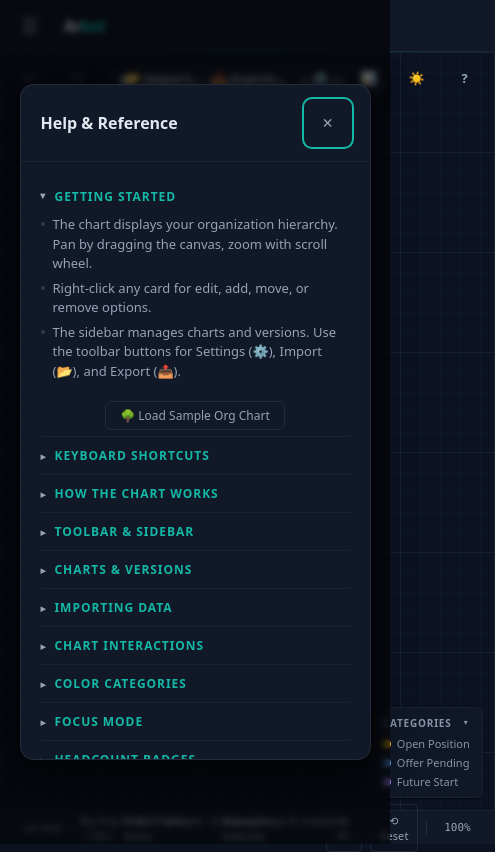
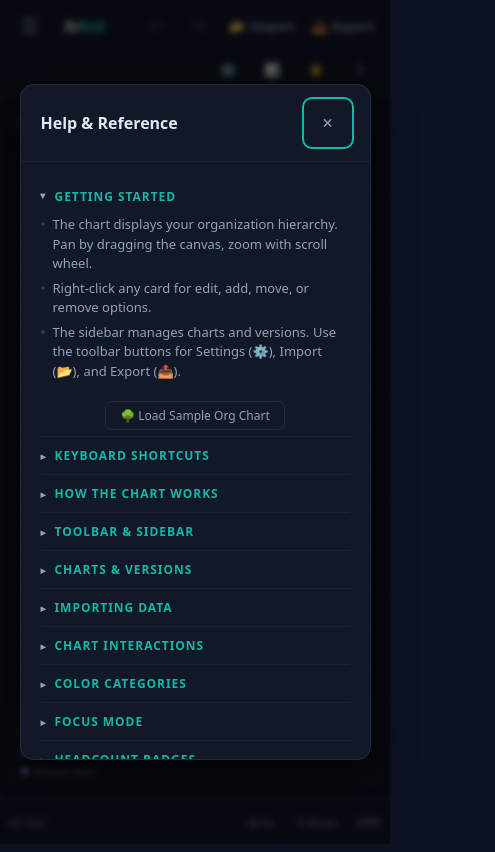
Before and after one commit to pedrofuentes/arbol, a website built with Vite: page index.html in a window 390 px wide. Shown: the whole page, 495 px wide, since content can reach past the window. Built offline with nearby package versions, Linux system fonts and the light colour scheme; files whose address does not match are found by name.

Commit message:
fix(mobile): compose the shell within phone viewports; unblock compare titles; fix first-load fit (#123)
* test(mobile): add failing shell composition checks

Co-authored-by: Copilot <223556219+Copilot@users.noreply.github.com>

* fix(mobile): compose shell within phone viewport

Co-authored-by: Copilot <223556219+Copilot@users.noreply.github.com>

* test(compare): add failing banner spacing checks

Co-authored-by: Copilot <223556219+Copilot@users.noreply.github.com>

* fix(compare): reserve title space for banner

Co-authored-by: Copilot <223556219+Copilot@users.noreply.github.com>

* test(fit): add failing sample-load fit checks

Co-authored-by: Copilot <223556219+Copilot@users.noreply.github.com>

* fix(fit): fit sample after scheduled render

Co-authored-by: Copilot <223556219+Copilot@users.noreply.github.com>

* style(tests): satisfy fit assertion lint

Co-authored-by: Copilot <223556219+Copilot@users.noreply.github.com>

---------

Co-authored-by: Copilot <223556219+Copilot@users.noreply.github.com>

```diff
--- a/src/init/footer-builder.ts
+++ b/src/init/footer-builder.ts
@@ -42,7 +42,7 @@ export function buildFooter(deps: FooterDeps): FooterElements {
   // Footer: Status area (left side)
   const footerLeft = document.createElement('div');
   footerLeft.className = 'footer-left';
-  footerLeft.style.cssText = 'display:flex;align-items:center;gap:8px;margin-right:auto;';
+  footerLeft.style.cssText = 'display:flex;align-items:center;gap:8px;margin-inline-end:auto;';
   footer.appendChild(footerLeft);
 
   const versionLabel = document.createElement('span');
@@ -54,6 +54,7 @@ export function buildFooter(deps: FooterDeps): FooterElements {
   footerLeft.appendChild(versionLabel);
 
   const versionSeparator = document.createElement('span');
+  versionSeparator.className = 'footer-version-separator';
   versionSeparator.style.cssText =
     'font-size:11px;color:var(--text-tertiary);font-family:var(--font-sans);';
   versionSeparator.textContent = t('footer.separator').trim();
@@ -68,6 +69,7 @@ export function buildFooter(deps: FooterDeps): FooterElements {
 
   // Save indicator — flashes briefly when settings are persisted
   const saveIndicator = document.createElement('span');
+  saveIndicator.className = 'footer-save-indicator';
   saveIndicator.style.cssText =
     'font-size:10px;color:var(--accent);font-family:var(--font-sans);font-weight:600;' +
     'opacity:0;transition:opacity 200ms ease;';
@@ -165,6 +167,7 @@ export function buildFooter(deps: FooterDeps): FooterElements {
 
   // Zoom indicator (will be appended to footer right, after Reset button)
   const zoomIndicator = document.createElement('span');
+  zoomIndicator.className = 'footer-zoom-indicator';
   zoomIndicator.style.cssText =
     'font-size:11px;color:var(--text-tertiary);font-family:var(--font-mono);min-width:36px;text-align:end;';
 
@@ -182,6 +185,7 @@ export function buildFooter(deps: FooterDeps): FooterElements {
 
   // Footer: Buttons (right side)
   const footerRight = document.createElement('div');
+  footerRight.className = 'footer-right';
   footerRight.style.cssText = 'display:flex;align-items:center;gap:var(--space-2);';
   footer.appendChild(footerRight);
 
@@ -330,6 +334,7 @@ export function buildFooter(deps: FooterDeps): FooterElements {
 
   // Zoom level indicator (right side, after Reset)
   const zoomSeparator = document.createElement('span');
+  zoomSeparator.className = 'footer-zoom-separator';
   zoomSeparator.style.cssText = 'width:1px;height:14px;background:var(--border-default);';
   footerRight.appendChild(zoomSeparator);
   footerRight.appendChild(zoomIndicator);
--- a/src/init/toolbar-builder.ts
+++ b/src/init/toolbar-builder.ts
@@ -4,7 +4,6 @@ import type { ThemeManager } from '../store/theme-manager';
 import type { OrgStore } from '../store/org-store';
 import { announce } from '../ui/announcer';
 import { showHelpDialog } from '../ui/help-dialog';
-import { SAMPLE_ORG } from '../data/sample-org';
 
 export interface ToolbarDeps {
   store: OrgStore;
@@ -15,6 +14,7 @@ export interface ToolbarDeps {
   onSettingsClick: () => void;
   onImportClick: () => void;
   onExportClick: () => void;
+  onLoadSample: () => void;
 }
 
 export interface ToolbarElements {
@@ -53,9 +53,11 @@ export function buildToolbar(deps: ToolbarDeps): ToolbarElements {
   helpBtn.setAttribute('aria-label', t('toolbar.help_aria'));
   helpBtn.textContent = t('toolbar.help_text');
   helpBtn.style.fontWeight = '700';
-  helpBtn.addEventListener('click', () => showHelpDialog({
-    onLoadSample: () => store.fromJSON(JSON.stringify(SAMPLE_ORG)),
-  }));
+  helpBtn.addEventListener('click', () =>
+    showHelpDialog({
+      onLoadSample: deps.onLoadSample,
+    }),
+  );
   headerRight.appendChild(helpBtn);
 
   // Undo / Redo (inserted before theme button to preserve DOM order)
--- a/src/main.ts
+++ b/src/main.ts
@@ -221,14 +221,24 @@ async function main(): Promise<void> {
 
   // Batched render: coalesces multiple onChange triggers into a single render frame
   let renderScheduled = false;
+  let fitAfterNextRender = false;
   const scheduleRender = () => {
     if (!renderScheduled) {
       renderScheduled = true;
       requestAnimationFrame(() => {
         renderScheduled = false;
         rerender();
+        if (fitAfterNextRender) {
+          fitAfterNextRender = false;
+          renderer.getZoomManager()?.fitToContent();
+        }
       });
     }
+  };
+
+  const loadSampleOrg = () => {
+    fitAfterNextRender = true;
+    store.fromJSON(JSON.stringify(SAMPLE_ORG));
   };
 
   // Initialize focus mode controller now that rerender is defined
@@ -446,6 +456,7 @@ async function main(): Promise<void> {
     headerRight,
     headerLeft: document.querySelector('.header-left')!,
     sidebar,
+    onLoadSample: loadSampleOrg,
     onSettingsClick: () => {
       // Snapshot current settings so Cancel can revert
       settingsSnapshot = { ...renderer.getOptions() };
@@ -1136,7 +1147,7 @@ async function main(): Promise<void> {
 
   rerender();
 
-  showFirstVisitHelp(() => store.fromJSON(JSON.stringify(SAMPLE_ORG)));
+  showFirstVisitHelp(loadSampleOrg);
 
   initOfflineBanner(chartArea);
   registerServiceWorker();
--- a/src/renderer/side-by-side-renderer.ts
+++ b/src/renderer/side-by-side-renderer.ts
@@ -210,7 +210,8 @@ export class SideBySideRenderer {
     const labelEl = document.createElement('div');
     labelEl.dataset.testid = `side-by-side-${side}-label`;
     Object.assign(labelEl.style, {
-      padding: '8px 12px',
+      padding: 'var(--space-2) var(--space-3)',
+      paddingBlockStart: 'var(--space-8)',
       fontFamily: 'var(--font-sans)',
       fontSize: '13px',
       fontWeight: '600',
--- a/src/style.css
+++ b/src/style.css
@@ -3332,12 +3332,106 @@ textarea:focus-visible {
    ====================================================================== */
 
 @media (max-width: 480px) {
+  #app {
+    grid-template-rows: auto minmax(0, 1fr) auto;
+  }
+
   #sidebar {
     width: 100%;
   }
 
   #header {
+    display: grid;
+    grid-template-columns: auto minmax(0, 1fr);
+    align-items: start;
+    gap: var(--space-1);
     padding: 0.25rem 0.5rem;
+  }
+
+  .header-center {
+    display: none;
+  }
+
+  .header-right {
+    min-width: 0;
+    flex-wrap: wrap;
+    justify-content: flex-end;
+    gap: 0;
+  }
+
+  .header-divider {
+    display: none;
+  }
+
+  #chart-area {
+    min-width: 0;
+    min-height: 0;
+    padding-block-start: 52px;
+  }
+
+  .search-float {
+    inset-block-start: var(--space-2) !important;
+    inset-inline-start: var(--space-2) !important;
+    inset-inline-end: var(--space-2) !important;
+    width: auto;
+    transform: none !important;
+    cursor: default;
+  }
+
+  .search-input,
+  .search-input:focus {
+    width: 100%;
+    min-width: 0;
+  }
+
+  [data-testid='category-legend'] {
+    inset-inline-start: var(--space-2) !important;
+    inset-inline-end: var(--space-2) !important;
+    max-width: calc(100% - (2 * var(--space-2))) !important;
+  }
+
+  [data-testid='category-legend-items'] {
+    max-width: 100%;
+    overflow-x: auto;
+  }
+
+  #footer {
+    min-width: 0;
+    min-height: 44px;
+    padding: 0 var(--space-2);
+    gap: var(--space-1);
+    overflow: hidden;
+  }
+
+  .footer-left {
+    flex: 0 0 auto;
+    min-width: 0;
+    margin-inline-end: 0 !important;
+  }
+
+  .footer-status,
+  .footer-center {
+    display: none !important;
+  }
+
+  .footer-version-separator,
+  .footer-save-indicator,
+  .footer-zoom-separator {
+    display: none;
+  }
+
+  .footer-right {
+    min-width: 0;
+    margin-inline-start: auto;
+    gap: var(--space-1) !important;
+  }
+
+  .footer-btn {
+    padding-inline: var(--space-2);
+  }
+
+  .footer-zoom-indicator {
+    min-width: 32px !important;
   }
 }
 
--- a/src/ui/comparison-banner.ts
+++ b/src/ui/comparison-banner.ts
@@ -31,6 +31,7 @@ export function showComparisonBanner(options: ComparisonBannerOptions): void {
   const banner = document.createElement('div');
   banner.setAttribute('role', 'status');
   banner.setAttribute('data-testid', 'comparison-banner');
+  banner.setAttribute('data-view-mode', options.viewMode);
 
   const bannerStyles = [
     'position:absolute',
```
Also changed, not shown: tests/first-load-fit.test.ts (added, +32 -0 lines), tests/init/toolbar-builder.test.ts (+16 -0 lines), tests/mobile-shell-layout.test.ts (added, +70 -0 lines), tests/renderer/side-by-side-renderer.test.ts (+19 -0 lines), tests/ui/comparison-banner.test.ts (+6 -0 lines).
